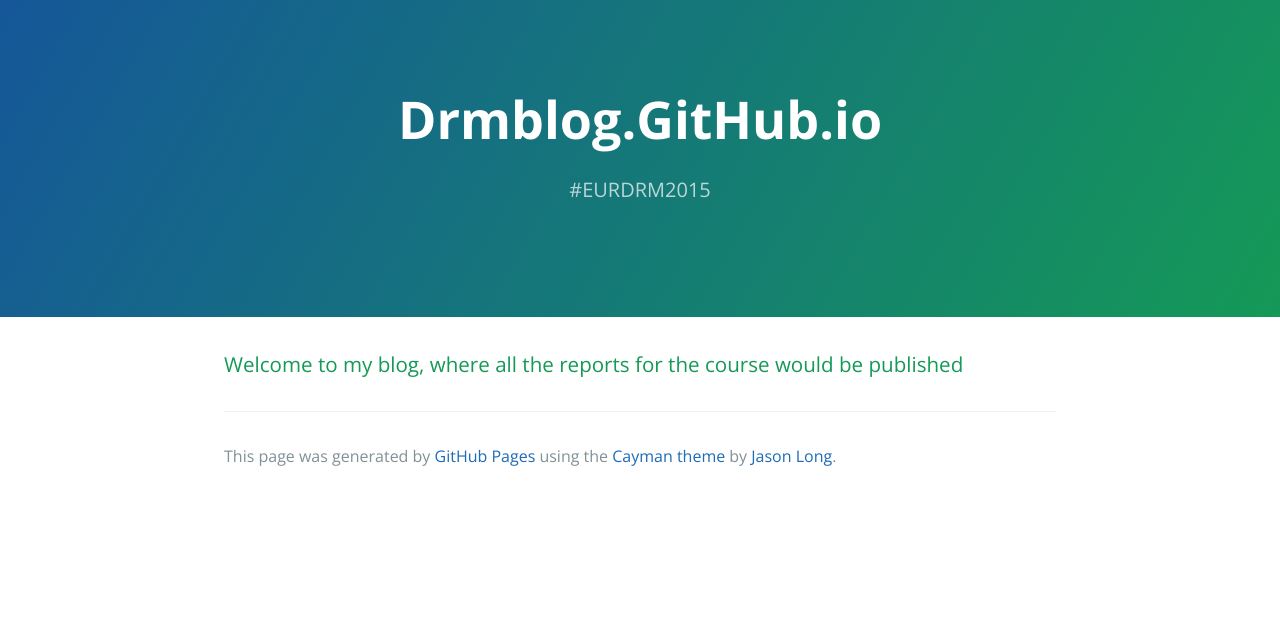
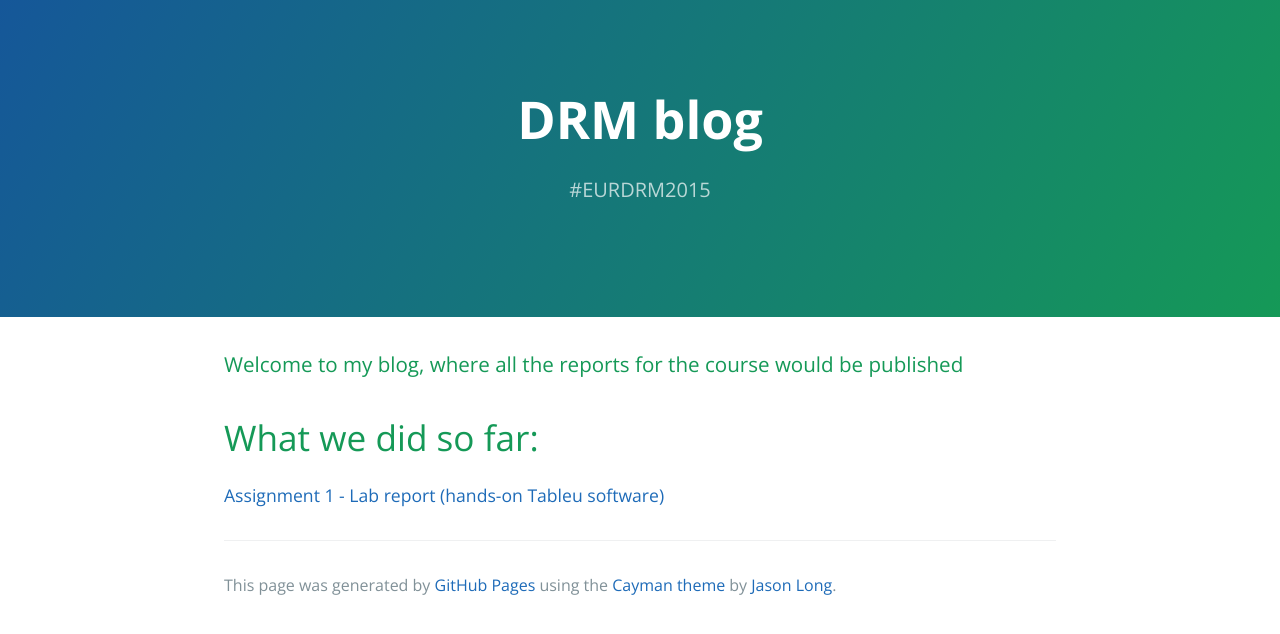
Before and after one commit to drmblog/drmblog.github.io, a plain HTML site: page index.html in a window 1280 px wide. Drawn offline with nearby package versions, Linux system fonts and the light colour scheme.

Commit message:
Replace master branch with page content via GitHub

```diff
--- a/index.html
+++ b/index.html
@@ -2,7 +2,7 @@
 <html lang="en-us">
   <head>
     <meta charset="UTF-8">
-    <title>Drmblog.GitHub.io by drmblog</title>
+    <title>DRM blog by drmblog</title>
     <meta name="viewport" content="width=device-width, initial-scale=1">
     <link rel="stylesheet" type="text/css" href="stylesheets/normalize.css" media="screen">
     <link href='https://fonts.googleapis.com/css?family=Open+Sans:400,700' rel='stylesheet' type='text/css'>
@@ -11,13 +11,18 @@
   </head>
   <body>
     <section class="page-header">
-      <h1 class="project-name">Drmblog.GitHub.io</h1>
+      <h1 class="project-name">DRM blog</h1>
       <h2 class="project-tagline">#EURDRM2015</h2>
     </section>
 
     <section class="main-content">
       <h3>
 <a id="welcome-to-my-blog-where-all-the-reports-for-the-course-would-be-published" class="anchor" href="#welcome-to-my-blog-where-all-the-reports-for-the-course-would-be-published" aria-hidden="true"><span class="octicon octicon-link"></span></a>Welcome to my blog, where all the reports for the course would be published</h3>
+
+<h1>
+<a id="what-we-did-so-far" class="anchor" href="#what-we-did-so-far" aria-hidden="true"><span class="octicon octicon-link"></span></a>What we did so far:</h1>
+
+<p><a href="http://drmblog.github.io/report-1/">Assignment 1 - Lab report (hands-on Tableu software)</a></p>
 
       <footer class="site-footer">
 
--- a/params.json
+++ b/params.json
@@ -1 +1 @@
-{"name":"Drmblog.GitHub.io","tagline":"#EURDRM2015","body":"### Welcome to my blog, where all the reports for the course would be published\r\n\r\n","google":"","note":"Don't delete this file! It's used internally to help with page regeneration."}
+{"name":"DRM blog","tagline":"#EURDRM2015","body":"### Welcome to my blog, where all the reports for the course would be published\r\n\r\n# What we did so far:\r\n[Assignment 1 - Lab report (hands-on Tableu software)](http://drmblog.github.io/report-1/)","google":"","note":"Don't delete this file! It's used internally to help with page regeneration."}
```
